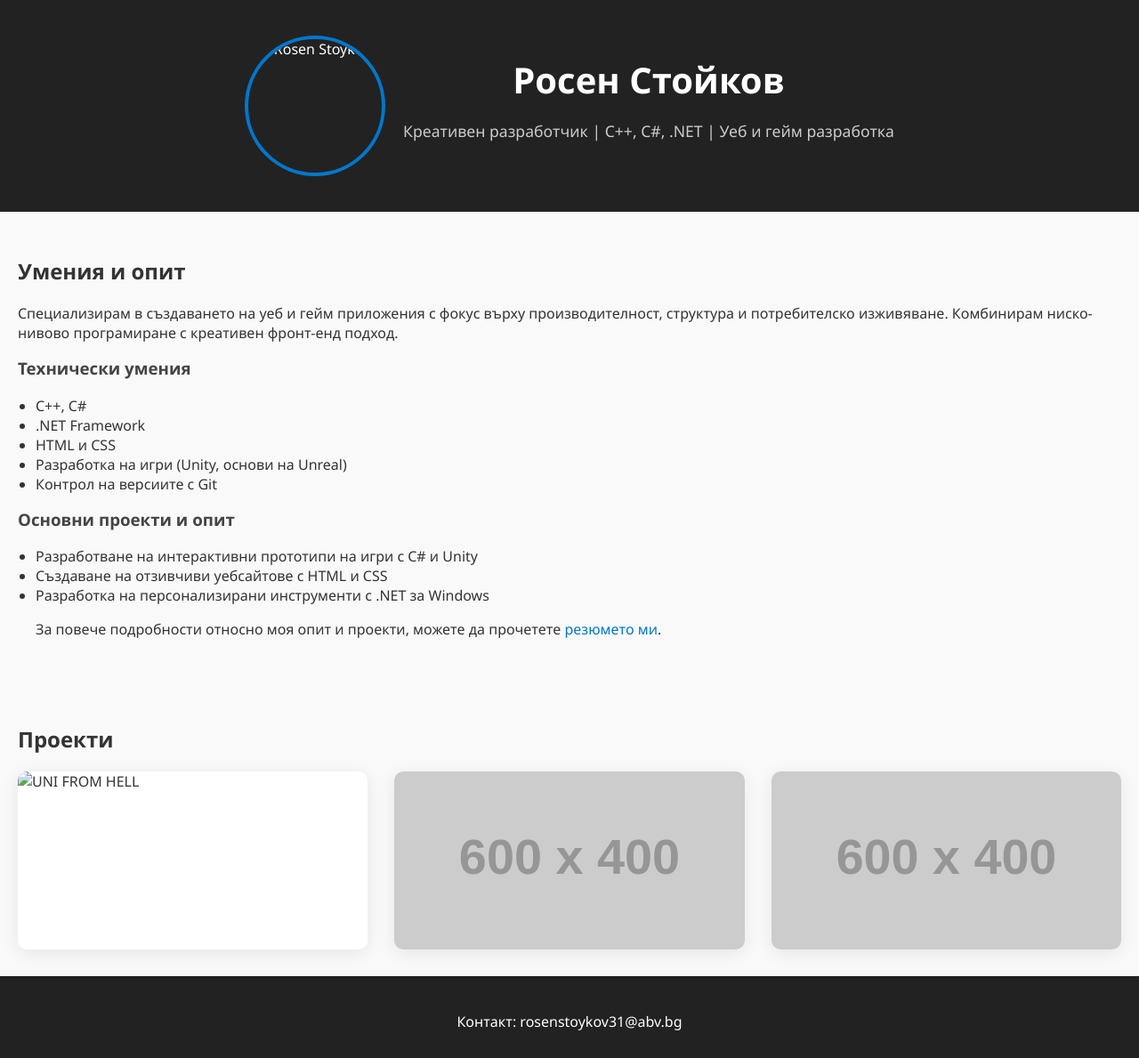
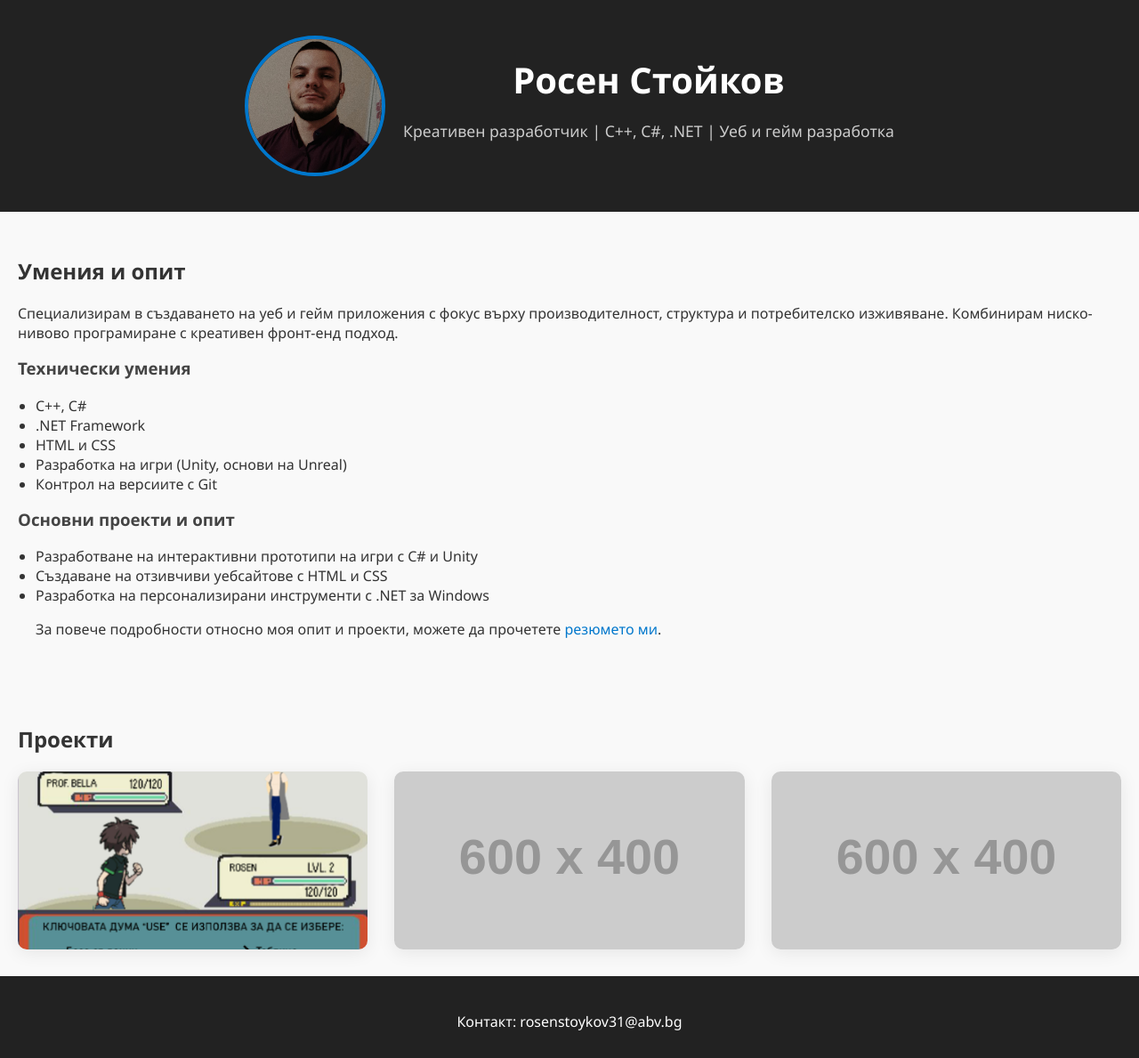
Before and after one commit to rosenstoykov/rosenstoykov.github.io, a plain HTML site: page index.html in a window 1280 px wide. Shown: the whole page at 89% size. Drawn offline with Linux system fonts and the light colour scheme; placeholder pictures from the web are drawn by us.

Commit message:
Update index.html

```diff
--- a/index.html
+++ b/index.html
@@ -8,7 +8,7 @@
 </head>
 <body>
 <header class="hero">
-  <img src="images/profile.jpg" alt="Rosen Stoykov" class="profile-pic" />
+  <img src="profile.jpg" alt="Rosen Stoykov" class="profile-pic" />
   <div class="hero-text">
     <h1>Росен Стойков</h1>
     <p>Креативен разработчик | C++, C#, .NET | Уеб и гейм разработка</p>
@@ -45,7 +45,7 @@
 
     <div class="project-card">
       <a href="project1.html" class="project-image">
-        <img src="images/UNIFROMHELL.png" alt="UNI FROM HELL">
+        <img src="UNIFROMHELL.png" alt="UNI FROM HELL">
         <div class="project-title">Образователна игра "UNI FROM HELL"</div>
       </a>
     </div>
```
